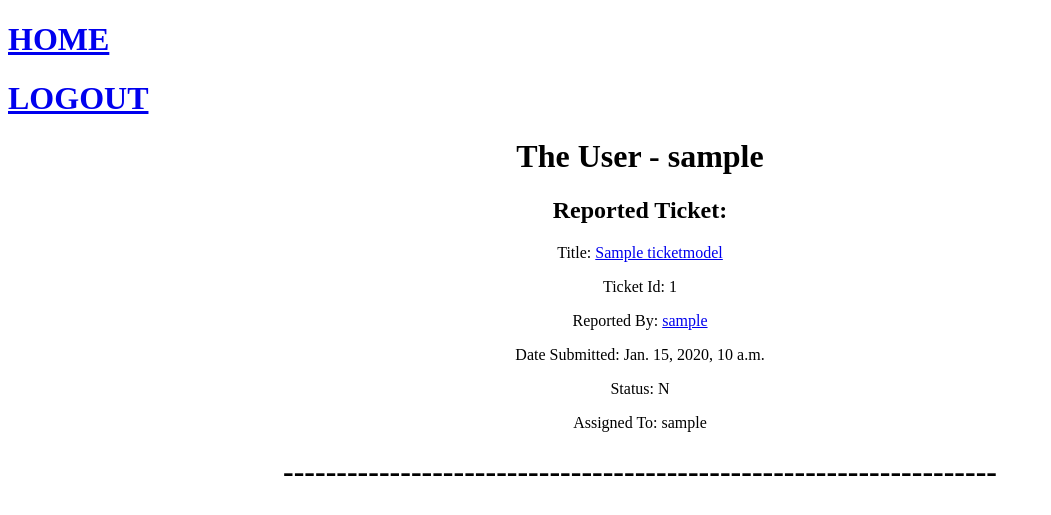
After one commit to BioCodeEng/bugtracker, a Django app: page /filerinfo/1/ in a window 1280 px wide. The commit adds this page. Shown: the top 515 px of the page, without its empty margins (0-1051 px from the left). Run offline with Django 3.2, Linux system fonts and the light colour scheme; a user stored in the database is signed in; tables that the repository leaves empty hold one stand-in row (values such as "Sample post").

Commit message:
completed part 2 ticket tracking info

```diff
--- a/bugtracker_app/models.py
+++ b/bugtracker_app/models.py
@@ -1,5 +1,8 @@
+# bugtracker_app/models.py
+from django.db import models
 from django.contrib.auth.models import AbstractUser
-from django.db import models
+from django.utils import timezone
+from bugtracker_project.settings import AUTH_USER_MODEL
 
 # Create your models here.
 class CustomUser(AbstractUser):
@@ -9,3 +12,40 @@ class CustomUser(AbstractUser):
 
     def __str__(self):
         return self.username
+
+class TicketModel(models.Model):
+    title = models.CharField(max_length=100, default=None)
+    datetime = models.DateTimeField(default=timezone.now)
+    description = models.TextField(default=None)
+    ticketfiler = models.ForeignKey(
+        AUTH_USER_MODEL, related_name='ticketfiler',
+        on_delete=models.CASCADE, default=None)
+    NEW = "N"
+    INPROGRESS = "INP"
+    DONE = "D"
+    INVALID = "INV"
+    TICKET_STATUS_CHOICES = [
+        (NEW, 'New'),
+        (INPROGRESS, 'Inprogress'),
+        (DONE, 'Done'),
+        (INVALID, 'Invalid'),
+    ]
+    status = models.CharField(
+        max_length=3, choices=TICKET_STATUS_CHOICES, default=NEW)
+    assignedto = models.ForeignKey(
+        AUTH_USER_MODEL,
+        on_delete=models.CASCADE,
+        related_name='assignedto',
+        blank=True,
+        null=True,
+        default=None)
+    completedby = models.ForeignKey(
+        AUTH_USER_MODEL,
+        on_delete=models.CASCADE,
+        related_name='completedby',
+        blank=True,
+        null=True,
+        default=None)
+
+    def __str__(self):
+        return self.title
--- /dev/null
+++ b/bugtracker_app/templates/userinfo.html
@@ -0,0 +1,56 @@
+<!DOCTYPE html>
+<html>
+  <head>
+    <meta charset="UTF-8">
+    <title>Bug Zapper System</title>
+  </head>
+  <body>
+    <h1><a href="/">HOME</a></h1>
+    <h1><a href="{% url 'logout' %}">LOGOUT</a></h1>
+    <div align="center">
+        <h1>The User - {{filer}}</h1>
+        <div>
+            {%for data in filerhistory%}
+                {%if "N" in data.status%}
+                    <h2 align="center">Reported Ticket:</h2>
+                    <p>Title: <a href="/ticketinfo/{{data.id}}">{{data.title}}</a></p>
+                    <p>Ticket Id: {{data.id}}</p>
+                    <p>Reported By: <a href="/filerinfo/{{filer.id}}">{{data.ticketfiler}}</a></p>
+                    <p>Date Submitted: {{data.datetime}}</p>
+                    <p>Status: {{data.status}}</p>
+                    <p>Assigned To: {{data.assignedto}}</p>
+                    <h1 align="center">-------------------------------------------------------------------</h1>
+                {%endif%}
+                {%endfor%}
+        </div>
+        <div>
+            {%for data in filerhistory%}
+                {%if "INP" in data.status%}
+                <h2 align="center">In Progress Ticket:</h2>
+                <p>Title: <a href="/ticketinfo/{{data.id}}/">{{data.title}}</a></p>
+                <p>Ticket Id: {{data.id}}</p>
+                <p>Reported By: <a href="/filerinfo/{{filer.id}}">{{data.ticketfiler}}</a></p>
+                <p>Date Submitted: {{data.datetime}}</p>
+                <p>Status: {{data.status}}</p>
+                <p>Assigned To: {{data.assignedto}}</p>
+                <h1 align="center">-------------------------------------------------------------------</h1>
+            {%endif%}
+            {%endfor%}
+        </div>
+        <div>
+            {%for data in filerhistory%}
+                {%if "D" in data.status%}
+                <h2 align="center">Completed Ticket:</h2>
+                <p>Title: <a href="/ticketinfo/{{data.id}}">{{data.title}}</a></p>
+                <p>Ticket Id: {{data.id}}</p>
+                <p>Reported By: <a href="/filerinfo/{{filer.id}}">{{data.ticketfiler}}</a></p>
+                <p>Date Submitted: {{data.datetime}}</p>
+                <p>Status: {{data.status}}</p>
+                <p>Assigned To: {{data.assignedto}}</p>
+                <h1 align="center">-------------------------------------------------------------------</h1>
+            {%endif%}
+            {%endfor%}
+        </div>
+    </div>
+  </body>
+</html>
--- a/bugtracker_app/urls.py
+++ b/bugtracker_app/urls.py
@@ -1,9 +1,20 @@
+# bugtracker_app/urls.py
 from django.urls import path
-from . import views
+from bugtracker_app import views
 
 urlpatterns = [
-    path('', views.index, name="home"),
-    path('login/', views.login_view, name="login_page"),
-    path('signup/', views.signup_view, name="signup_page"),
-    path('logout/', views.logout_view, name="logout_page"),
+    path('', views.index, name='home'),
+    path('logout/', views.logout_view, name='logout'),
+    path('login/', views.login_view, name='login'),
+    path('signup/', views.signup_view, name="signup"),
+    path('createticket/', views.createticket, name="createticket"),
+    path('ticketinfo/<int:ticketid>/', views.ticketinfo, name="ticketinfo"),
+    path('filerinfo/<int:filerid>/', views.userinfo),
+    path('ticketassignment/<int:ticketid>/inprogress/<int:userid>/',
+         views.assignticket),
+    path('ticketcomplete/<int:ticketid>/complete/<int:userid>/',
+         views.completedticket),
+    path('ticketinvalid/<int:ticketid>/invalid/<int:userid>/',
+         views.invalidticket),
+    path('ticketedit/<int:ticketid>/edit/', views.editticket)
 ]
--- a/bugtracker_app/views.py
+++ b/bugtracker_app/views.py
@@ -1,45 +1,162 @@
-from django.shortcuts import render, HttpResponseRedirect, reverse
-from django.contrib.auth import authenticate, login, logout
+from django.shortcuts import render, reverse, HttpResponseRedirect
+from django.contrib.auth import login, logout, authenticate
+from django.contrib import messages
 from django.contrib.auth.decorators import login_required
-from django.conf import settings
+from django.contrib.admin.views.decorators import staff_member_required
 
-from bugtracker_app import forms
-from bugtracker_app.forms import SignupForm
-from bugtracker_app.models import CustomUser
-# Create your views here.
+from bugtracker_app.forms import LoginForm, TicketForm, EditTicketForm, SignupForm
+from bugtracker_app.models import TicketModel, CustomUser
 
+#Insert views here
 @login_required
 def index(request):
-    return render(request, 'home.html', {'result': settings.AUTH_USER_MODEL})
+    data = TicketModel.objects.all().order_by("-datetime")
+    Total_count = TicketModel.objects.count()
+    N_count = 0
+    InP_count = 0
+    D_count = 0
+    InV_count = 0
+    for ticket in data:
+        if ticket.status == "InP":
+            InP_count += 1
+        if ticket.status == "D":
+            D_count += 1
+        if ticket.status == "InV":
+            InV_count += 1
+        if ticket.status == "N":
+            N_count += 1
+    return render(request, 'index.html', {"data": data,
+                                         "Total_count": Total_count,
+                                         "InP_count": InP_count,
+                                         "N_count": N_count,
+                                         "D_count": D_count,
+                                         "InV_count": InV_count})
 
-def signup_view(request):
-    if request.method == "POST":
-        form = forms.SignupForm(request.POST)
-        if form.is_valid():
-            data = form.cleaned_data
-            signup_user = CustomUser.objects.create_user(
-                username=data.get('username'),
-                password=data.get('password'),
-                age=data.get('age')
-            )
-            if signup_user:
-                return HttpResponseRedirect(reverse("login_page"))
-
-    form = forms.SignupForm()
-    return render(request, "signup.html", {"form": form})
 
 def login_view(request):
     if request.method == "POST":
-        form = forms.LoginForm(request.POST)
+        form = LoginForm(request.POST)
         if form.is_valid():
             data = form.cleaned_data
-            user = authenticate(request, username=data.get("username"), password=data.get("password"))
+            user = authenticate(
+                request,
+                username=data['username'],
+                password=data['password'],
+            )
             if user:
                 login(request, user)
-                return HttpResponseRedirect(request.GET.get("next", reverse("home")))
-    form = forms.LoginForm()
-    return render(request, "login.html", {"form": form})
+                return HttpResponseRedirect(reverse('home'))
+            else:
+                messages.error(request, "Invalid credentials")
+                return HttpResponseRedirect(reverse('login'))
+    else:
+        form = LoginForm()
+    return render(request, 'login.html', {"form": form})
+
+
+@staff_member_required
+def signup_view(request):
+    if request.method == "POST":
+        form = SignupForm(request.POST)
+        if form.is_valid():
+            data = form.cleaned_data
+            user = CustomUser.objects.create_user(
+                username=data['username'],
+                password=data['password'],
+            )
+            if user:
+                login(request, user)
+                return HttpResponseRedirect(reverse('login'))
+    form = SignupForm()
+    return render(request, 'signup.html', {"form": form})
+
 
 def logout_view(request):
     logout(request)
-    return HttpResponseRedirect(reverse("home"))
+    messages.info(request, "Logged out successfully!")
+    return HttpResponseRedirect(reverse('home'))
+
+
+@login_required
+def ticketinfo(request, ticketid):
+    ticketinfo = TicketModel.objects.get(id=ticketid)
+    return render(request, "ticket.html", {"ticketinfo": ticketinfo})
+
+
+@login_required
+def userinfo(request, filerid):
+    filer = CustomUser.objects.get(id=filerid)
+    filerhistory = TicketModel.objects.filter(ticketfiler=filer)
+    assigned = filerhistory.filter(status="InP")
+    completed = filerhistory.filter(status="D")
+    reported = filerhistory.filter(status="N")
+    return render(request, 'userinfo.html', {'filerhistory': filerhistory,
+                  'filer': filer, 'assigned': assigned, 'completed': completed,
+                                             'reported': reported})
+
+
+@login_required
+def createticket(request):
+    if request.method == "POST":
+        form = TicketForm(request.POST)
+        if form.is_valid():
+            data = form.cleaned_data
+            filer = request.user
+            TicketModel.objects.create(
+                title=data['title'],
+                description=data['description'],
+                ticketfiler=filer
+            )
+            return HttpResponseRedirect(reverse('home'))
+    form = TicketForm()
+    return render(request, 'form.html', {"form": form})
+
+
+@login_required
+def assignticket(request, userid, ticketid):
+    user = CustomUser.objects.get(id=userid)
+    data = TicketModel.objects.get(id=ticketid)
+    data.status = "InP"
+    data.assignedticket = user
+    data.assignedto = request.user
+    data.save()
+    return HttpResponseRedirect(reverse('ticketinfo', args=(ticketid,)))
+
+
+@login_required
+def completedticket(request, userid, ticketid):
+    user = CustomUser.objects.get(id=userid)
+    data = TicketModel.objects.get(id=ticketid)
+    data.status = "D"
+    # data.doneticket = user
+    data.completedby = request.user
+    data.save()
+    return HttpResponseRedirect(reverse('ticketinfo', args=(ticketid,)))
+
+
+@login_required
+def invalidticket(request, userid, ticketid):
+    user = CustomUser.objects.get(id=userid)
+    data = TicketModel.objects.get(id=ticketid)
+    data.invalidticket = user
+    data.status = "InV"
+    data.save()
+    return HttpResponseRedirect(reverse('ticketinfo', args=(ticketid,)))
+
+
+@login_required
+def editticket(request, ticketid):
+    ticket = TicketModel.objects.get(id=ticketid)
+    if request.method == "POST":
+        form = EditTicketForm(request.POST)
+        if form.is_valid():
+            data = form.cleaned_data
+            ticket.title = data['title']
+            ticket.description = data['description']
+            ticket.save()
+            return HttpResponseRedirect(reverse('ticketinfo', args=(ticketid,)))
+    form = EditTicketForm(initial={
+        'title': ticket.title,
+        'description': ticket.description,
+    })
+    return render(request, 'form.html', {"form": form})
```
Also changed, not shown: bugtracker_app/admin.py (+2 -18 lines), bugtracker_app/forms.py (+18 -5 lines), bugtracker_app/templates/form.html (added, +22 -0 lines), bugtracker_app/templates/home.html (deleted, +0 -12 lines), bugtracker_app/templates/index.html (added, +80 -0 lines), bugtracker_app/templates/login.html (+24 -8 lines), bugtracker_app/templates/signup.html (+19 -9 lines), bugtracker_app/templates/ticket.html (added, +39 -0 lines), bugtracker_project/settings.py (+5 -2 lines), README.md, bugtracker_app/migrations/0002_ticketmodel.py (added), 1 other file.
